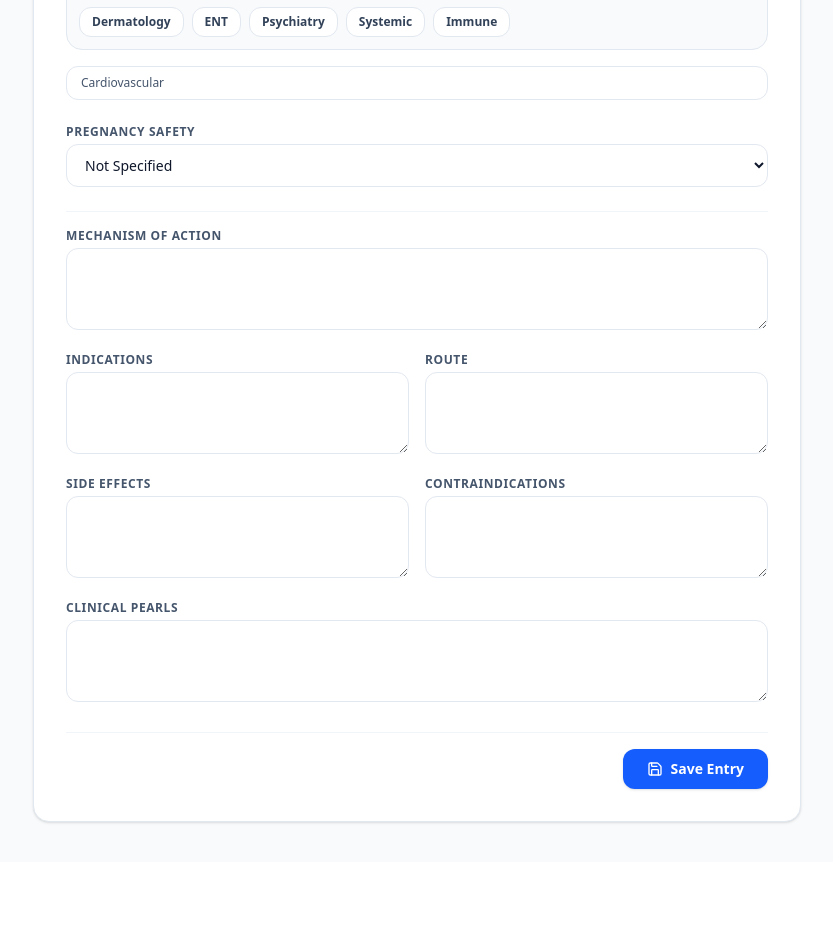
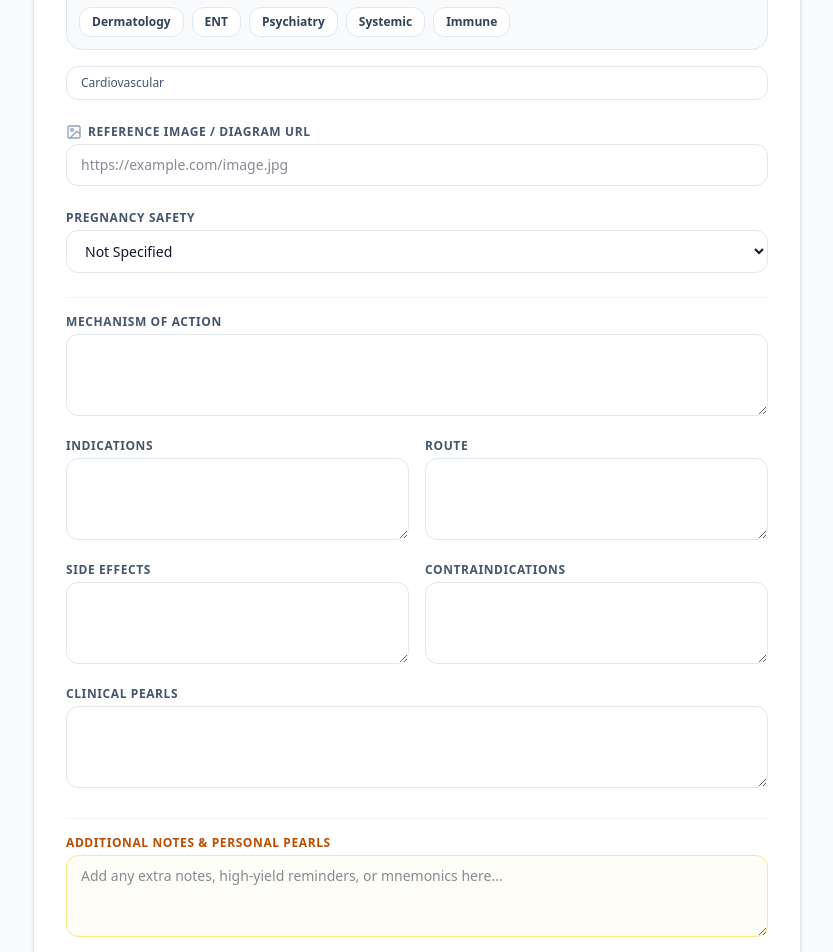
Before and after one commit to ItzGeorgebruh/OttawaPAProgram, a Next.js app: page /admin in a window 1280 px wide. Shown: the part 500-1452 px from the top of the page, without its empty margins (223-1056 px from the left). Before the commit the page ends 1362 px from the top, so only its background shows below. Built offline with nearby package versions, Linux system fonts and the light colour scheme; no server answers.

Commit message:
Add image and notes fields to admin page

```diff
--- a/app/admin/page.tsx
+++ b/app/admin/page.tsx
@@ -4,7 +4,7 @@ import React, { useState, Suspense } from 'react';
 import { supabase } from '@/app/supabase';
 import { useRouter, useSearchParams } from 'next/navigation';
 import Link from 'next/link';
-import { ArrowLeft, Save, Sparkles, AlertCircle, Check } from 'lucide-react';
+import { ArrowLeft, Save, Sparkles, AlertCircle, Check, Image as ImageIcon } from 'lucide-react';
 
 export const dynamic = 'force-dynamic';
 
@@ -56,6 +56,8 @@ function AdminForm() {
     diagnostics_labs: '',
     treatment: '',
     complications: '',
+    image_url: '',
+    notes: '',
   });
 
   const handleChange = (e: React.ChangeEvent<HTMLInputElement | HTMLTextAreaElement | HTMLSelectElement>) => {
@@ -117,6 +119,8 @@ function AdminForm() {
         diagnostics_labs: data.diagnostics_labs || prev.diagnostics_labs,
         treatment: data.treatment || prev.treatment,
         complications: data.complications || prev.complications,
+        image_url: data.image_url || prev.image_url,
+        notes: data.notes || prev.notes,
       }));
     } catch (err: any) {
       setErrorMsg(err.message || 'Error generating content with AI.');
@@ -316,6 +320,21 @@ function AdminForm() {
             />
           </div>
 
+          {/* IMAGE URL INPUT */}
+          <div>
+            <label className="block text-xs font-bold uppercase tracking-wider text-slate-600 mb-1 flex items-center gap-1.5">
+              <ImageIcon className="w-4 h-4 text-slate-400" /> Reference Image / Diagram URL
+            </label>
+            <input
+              type="text"
+              name="image_url"
+              value={form.image_url}
+              onChange={handleChange}
+              placeholder="https://example.com/image.jpg"
+              className="w-full px-3.5 py-2.5 rounded-xl border border-slate-200 text-sm focus:outline-none focus:ring-2 focus:ring-blue-500"
+            />
+          </div>
+
           {!isClinical && (
             <div>
               <label className="block text-xs font-bold uppercase tracking-wider text-slate-600 mb-1">Pregnancy Safety</label>
@@ -401,6 +420,19 @@ function AdminForm() {
             </div>
           )}
 
+          {/* ADDITIONAL NOTES TEXTAREA */}
+          <div className="pt-4 border-t border-slate-100">
+            <label className="block text-xs font-bold uppercase tracking-wider text-amber-700 mb-1">Additional Notes & Personal Pearls</label>
+            <textarea
+              name="notes"
+              rows={3}
+              value={form.notes}
+              onChange={handleChange}
+              placeholder="Add any extra notes, high-yield reminders, or mnemonics here..."
+              className="w-full px-3.5 py-2.5 rounded-xl border border-amber-200 bg-amber-50/40 text-sm focus:outline-none focus:ring-2 focus:ring-amber-500"
+            />
+          </div>
+
           <div className="flex justify-end pt-4 border-t border-slate-100">
             <button
               type="submit"
--- a/app/view/[id]/page.tsx
+++ b/app/view/[id]/page.tsx
@@ -4,7 +4,7 @@ import React, { useEffect, useState, use, Suspense } from 'react';
 import { supabase } from '@/app/supabase';
 import { useRouter, useSearchParams } from 'next/navigation';
 import Link from 'next/link';
-import { ArrowLeft, Edit, Trash2, ExternalLink, Home, Star, PlusCircle } from 'lucide-react';
+import { ArrowLeft, Edit, Trash2, ExternalLink, Home, Star, PlusCircle, Image as ImageIcon } from 'lucide-react';
 
 export const dynamic = 'force-dynamic';
 
@@ -256,7 +256,6 @@ function ViewMedicationContent({ params }: { params: Promise<{ id: string }> })
           </div>
 
           <div className="flex items-center gap-2 flex-wrap">
-            {/* Single Combined Add New Button */}
             <Link
               href="/admin"
               className="inline-flex items-center gap-1.5 text-xs font-bold bg-slate-900 text-white hover:bg-slate-800 px-3.5 py-2 rounded-xl transition shadow-sm"
@@ -300,7 +299,6 @@ function ViewMedicationContent({ params }: { params: Promise<{ id: string }> })
             <span className="text-xs font-semibold text-blue-600 bg-blue-50 px-3 py-1 rounded-lg border border-blue-100">
               {record.drug_class || 'Unclassified'}
             </span>
-
           </div>
           <h1 className="text-2xl sm:text-3xl font-extrabold text-slate-900">{record.generic_name}</h1>
           {record.brand_names && (
@@ -309,6 +307,22 @@ function ViewMedicationContent({ params }: { params: Promise<{ id: string }> })
             </p>
           )}
         </div>
+
+        {/* Display Image if Available */}
+        {record.image_url && (
+          <div className="bg-white p-4 rounded-2xl border border-slate-200 shadow-sm space-y-2">
+            <h3 className="text-xs font-bold uppercase tracking-wider text-slate-400 flex items-center gap-1.5">
+              <ImageIcon className="w-4 h-4" /> Reference Image / Diagram
+            </h3>
+            <div className="overflow-hidden rounded-xl border border-slate-100 bg-slate-50 flex justify-center">
+              <img
+                src={record.image_url}
+                alt={record.generic_name}
+                className="max-h-96 w-auto object-contain rounded-lg"
+              />
+            </div>
+          </div>
+        )}
 
         {!isClinical ? (
           <div className="space-y-4">
@@ -384,6 +398,14 @@ function ViewMedicationContent({ params }: { params: Promise<{ id: string }> })
           </div>
         )}
 
+        {/* Display Additional Notes Section if Available */}
+        {record.notes && (
+          <div className="bg-amber-50/60 p-6 rounded-2xl border border-amber-200/80 shadow-sm space-y-2">
+            <h3 className="text-xs font-bold uppercase tracking-wider text-amber-700">Additional Notes & Reminders</h3>
+            {formatTextAsBullets(record.notes)}
+          </div>
+        )}
+
       </div>
     </div>
   );
```
